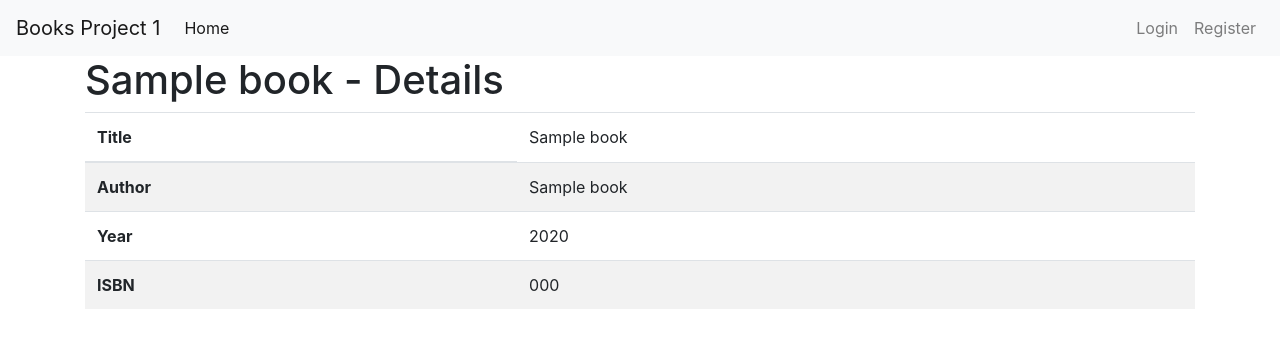
After one commit to kungfuphil/cs50web-proj1, a Flask app: template templates/book.html in a window 1280 px wide. The commit adds this page. Shown: the top 348 px of the page. Run offline with Flask 2, Linux system fonts and the light colour scheme; the template is opened without the code that fills it: most values are stand-ins (such as "Sample title", 1, 10 or a date in 2020); some libraries are stand-ins or nearby versions.

Commit message:
Add book detail page

```diff
--- a/application.py
+++ b/application.py
@@ -2,7 +2,7 @@
 import os
 import sys
 
-from flask import Flask, session, render_template, request, redirect, url_for
+from flask import Flask, session, render_template, request, redirect, url_for, abort
 from passlib.hash import sha256_crypt
 from sqlalchemy import create_engine
 from sqlalchemy.orm import scoped_session, sessionmaker
@@ -30,6 +30,26 @@ def index():
     """Start page"""
 
     return render_template("index.html")
+
+@APP.route("/book/<isbn>")
+@login_required
+def book(isbn):
+    """Book Page: When users click on a book from the results of the search page, they should be taken to a book page, with details about the book: its title, author, publication year, ISBN number, and any reviews that users have left for the book on your website."""
+
+    book = DB.execute("""SELECT  b.title, a.name, b.year, b.isbn
+                FROM books b
+                INNER JOIN authors a
+                ON b.author_id = a.author_id
+                WHERE b.isbn = :isbn""",
+                {"isbn": isbn}).fetchone()
+
+    # TODO: Have this return a nicer 404 page
+    # Check to see if it's a valid isbn, if not return 404
+    if book is None:
+        abort(404)
+
+    # Otherwise, display title, author, year, isbn (for now)
+    return render_template("book.html", book=book)
 
 @APP.route("/login", methods=["GET", "POST"])
 def login():
@@ -115,9 +135,27 @@ def register():
 @login_required
 def search():
     """Search books by title, author, and/or isbn"""
-    title = request.args.get("title")
-    author = request.args.get("author")
-    isbn = request.args.get("isbn")
+
+    is_querying = False
+
+    # For whatever reason, ternary operators don't work correctly here.
+    if request.args.get("title"):
+        is_querying = True
+        title = f"%{request.args.get('title').lower()}%"
+    else:
+        title = "%"
+
+    if request.args.get('author'):
+        is_querying = True
+        author = f"%{request.args.get('author').lower()}%"
+    else:
+        author = "%"
+
+    if request.args.get('isbn'):
+        is_querying = True
+        isbn = f"%{request.args.get('isbn').lower()}%"
+    else:
+        isbn = "%"
 
     query = """SELECT b.title, a.name, b.year, b.isbn
                 FROM books b
@@ -127,10 +165,35 @@ def search():
                 AND LOWER(a.name) LIKE :author
                 AND LOWER(b.isbn) LIKE :isbn"""
 
-    title = f"%{title.lower()}%" if not None else ""
-    author = f"%{author.lower()}%" if not None else ""
-    isbn = f"%{isbn.lower()}%" if not None else  ""
-
-    books = DB.execute(query, {"title": title, "author": author, "isbn": isbn}).fetchall()
+    if is_querying:
+        books = DB.execute(query, {"title": title, "author": author, "isbn": isbn}).fetchall()
+    else:
+        books = []
 
     return render_template("search.html", books=books)
+
+
+
+
+"""Review Submission: On the book page, users should be able to submit a review: consisting of a rating on a scale of 1 to 5, as well as a text component to the review where the user can write their opinion about a book. Users should not be able to submit multiple reviews for the same book.
+
+Goodreads Review Data: On your book page, you should also display (if available) the average rating and number of ratings the work has received from Goodreads.
+
+API Access: If users make a GET request to your website’s /api/<isbn> route, where <isbn> is an ISBN number, your website should return a JSON response containing the book’s title, author, publication date, ISBN number, review count, and average score. The resulting JSON should follow the format:
+{
+    "title": "Memory",
+    "author": "Doug Lloyd",
+    "year": 2015,
+    "isbn": "1632168146",
+    "review_count": 28,
+    "average_score": 5.0
+}
+If the requested ISBN number isn’t in your database, your website should return a 404 error.
+
+You should be using raw SQL commands (as via SQLAlchemy’s execute method) in order to make database queries. You should not use the SQLAlchemy ORM (if familiar with it) for this project.
+
+In README.md, include a short writeup describing your project, what’s contained in each file, and (optionally) any other additional information the staff should know about your project.
+
+If you’ve added any Python packages that need to be installed in order to run your web application, be sure to add them to requirements.txt!
+
+Beyond these requirements, the design, look, and feel of the website are up to you! You’re also welcome to add additional features to your website, so long as you meet the requirements laid out in the above specification!"""
--- /dev/null
+++ b/templates/book.html
@@ -0,0 +1,33 @@
+{% extends "layout.html" %}
+
+{% block title %}
+{{book.title}} - Details
+{% endblock %}
+
+{% block body %}
+<h1>{{book.title}} - Details</h1>
+
+<table class="table table-striped">
+    <thead>
+        <tr>
+            <th>Title</th>
+            <td>{{book.title}}</td>
+        </tr>
+    </thead>
+    <tbody>
+        <tr>
+            <th>Author</th>
+            <td>{{book.name}}</td>
+        </tr>
+        <tr>
+            <th>Year</th>
+            <td>{{book.year}}</td>
+        </tr>
+        <tr>
+            <th>ISBN</th>
+            <td>{{book.isbn}}</td>
+        </tr>
+    </tbody>
+</table>
+
+{% endblock %}
--- a/templates/search.html
+++ b/templates/search.html
@@ -40,7 +40,7 @@ Search
     <tbody>
         {% for book in books %}
         <tr>
-            <td>{{book.title}}</td>
+            <td><a href="{{url_for('book', isbn=book.isbn)}}">{{book.title}}</a></td>
             <td>{{book.name}}</td>
             <td>{{book.year}}</td>
             <td>{{book.isbn}}</td>
```
